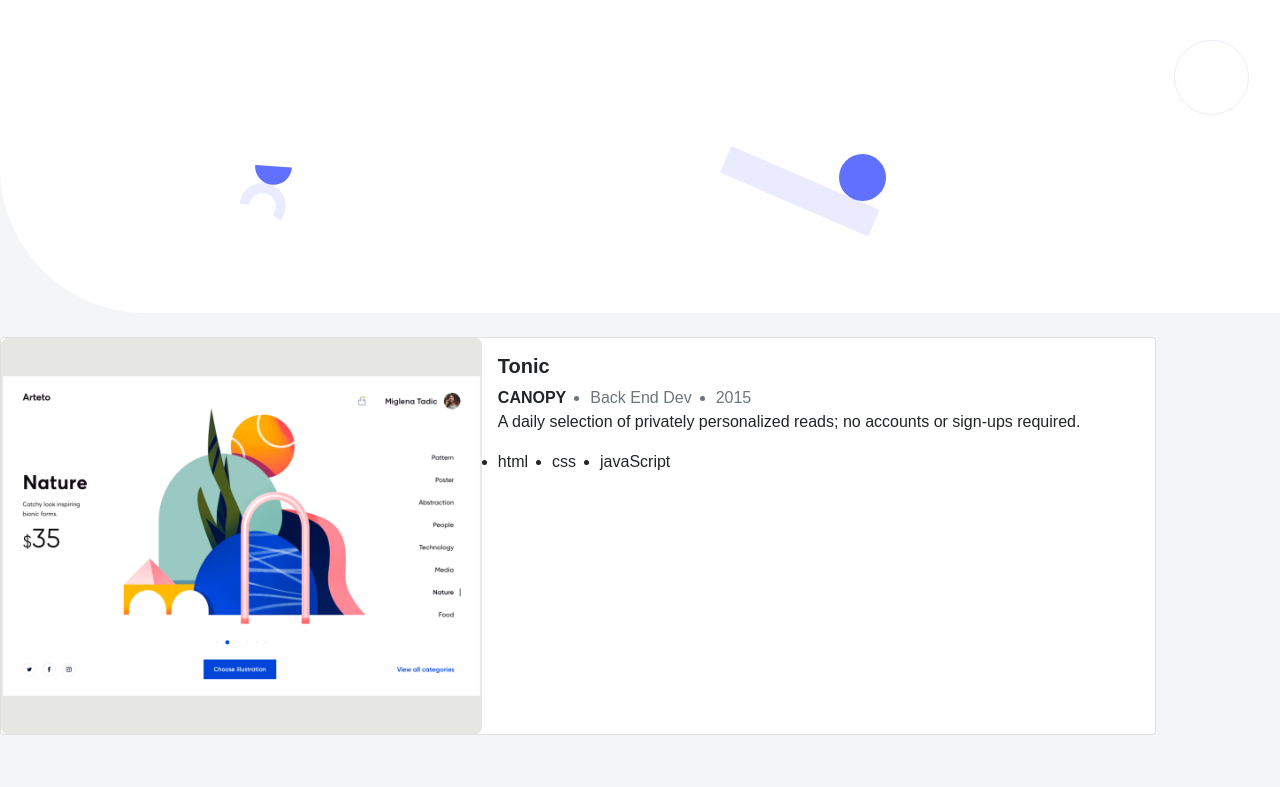
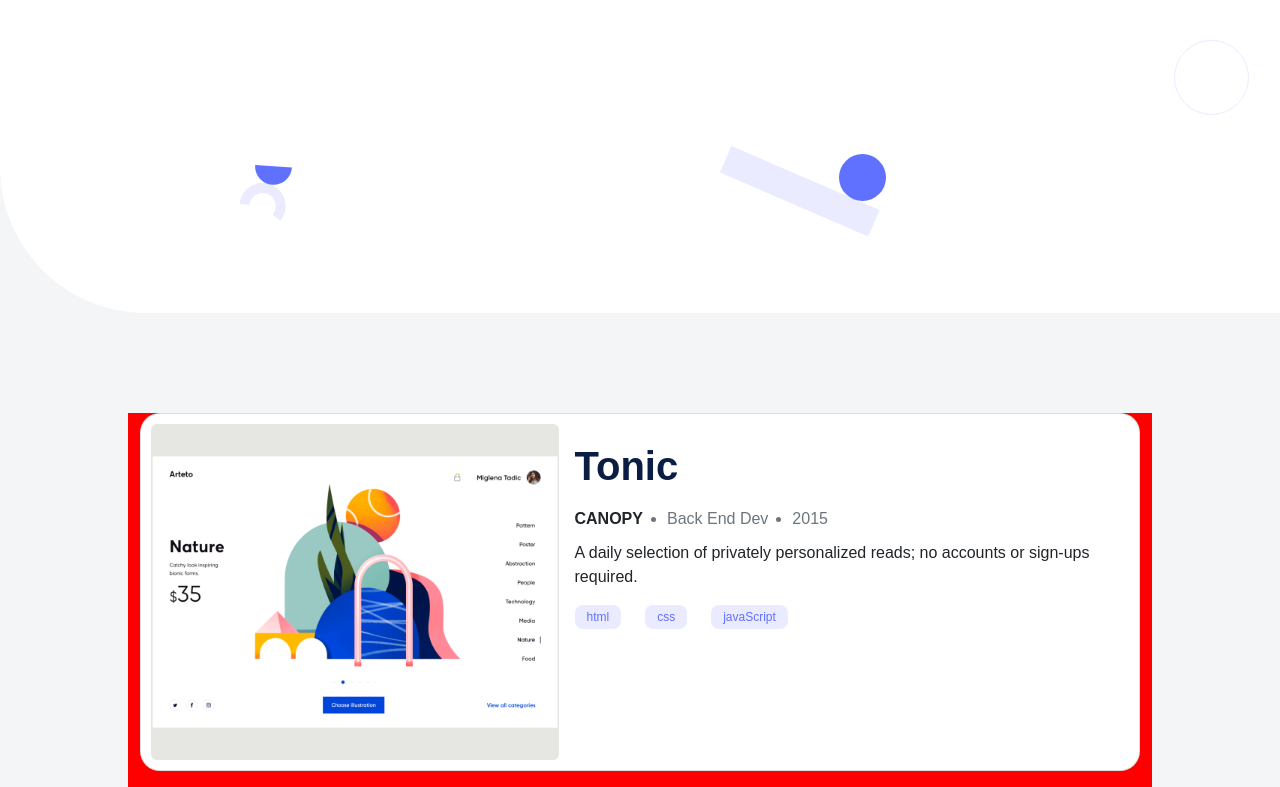
Before and after one commit to samuelmoiwa/Portfolio-bootstrap, a website: page index.html in a window 1280 px wide. Shown: the part 603-1390 px from the top of the page. Drawn offline with nearby package versions, Linux system fonts and the light colour scheme.

Commit message:
update style.css

```diff
--- a/style.css
+++ b/style.css
@@ -69,3 +69,52 @@ body {
 .container-header-texts {
   width: 70%;
 }
+
+.cards-container {
+  display:  flex;
+  flex-direction: column;
+  justify-content: center;
+  align-items: center;
+  width: 80%;
+  margin-top: 100px;
+  background-color: red;
+}
+
+.card-layout {
+  border-radius: 20px;
+  padding: 10px;
+}
+
+.card-title {
+  font-weight: 700;
+  font-size: 40px;
+  line-height: 52px;
+  color: #091e42;
+}
+
+.gard-list-details {
+  display: flex;
+  flex-direction: row;
+  width: 100%;
+  align-content: center;
+  margin-top: 15px;
+}
+
+.card-text {
+  margin-top: 10px;
+}
+
+.list-card-language-item {
+  list-style-type: none;
+}
+
+.list-card-languages {
+  padding: 4px 12px;
+  font-weight: 500;
+  font-size: 12px;
+  line-height: 16px;
+  border-radius: 8px;
+  color: #6070ff;
+  background-color: #ebebff;;
+
+}
```
